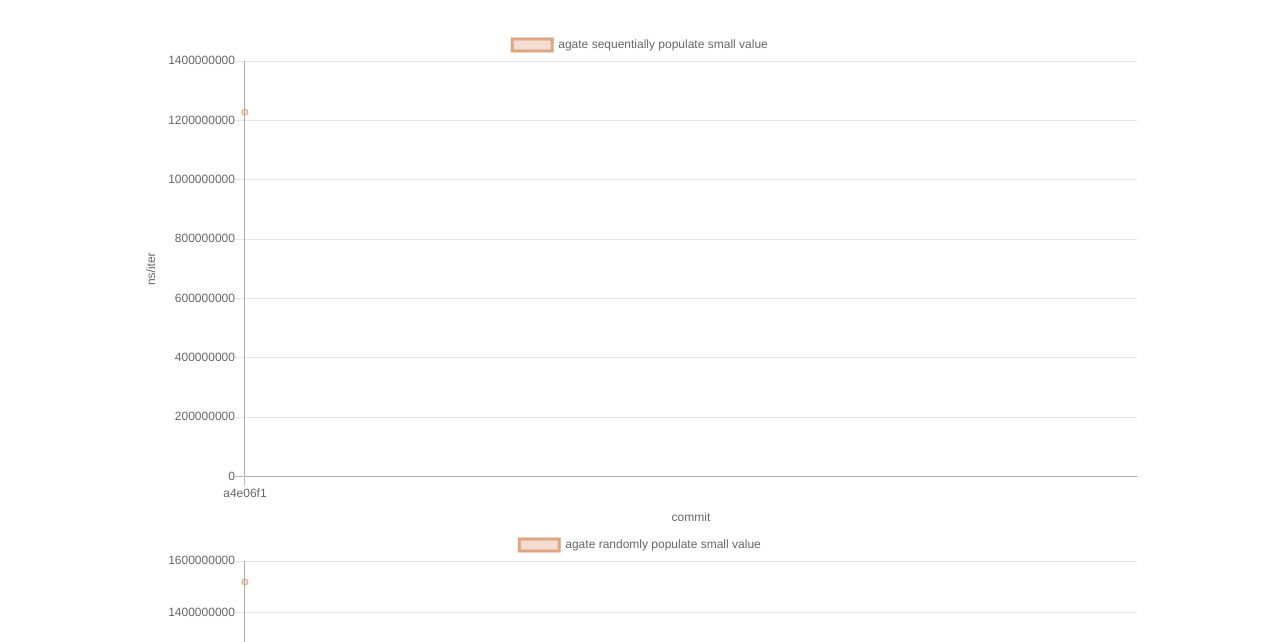
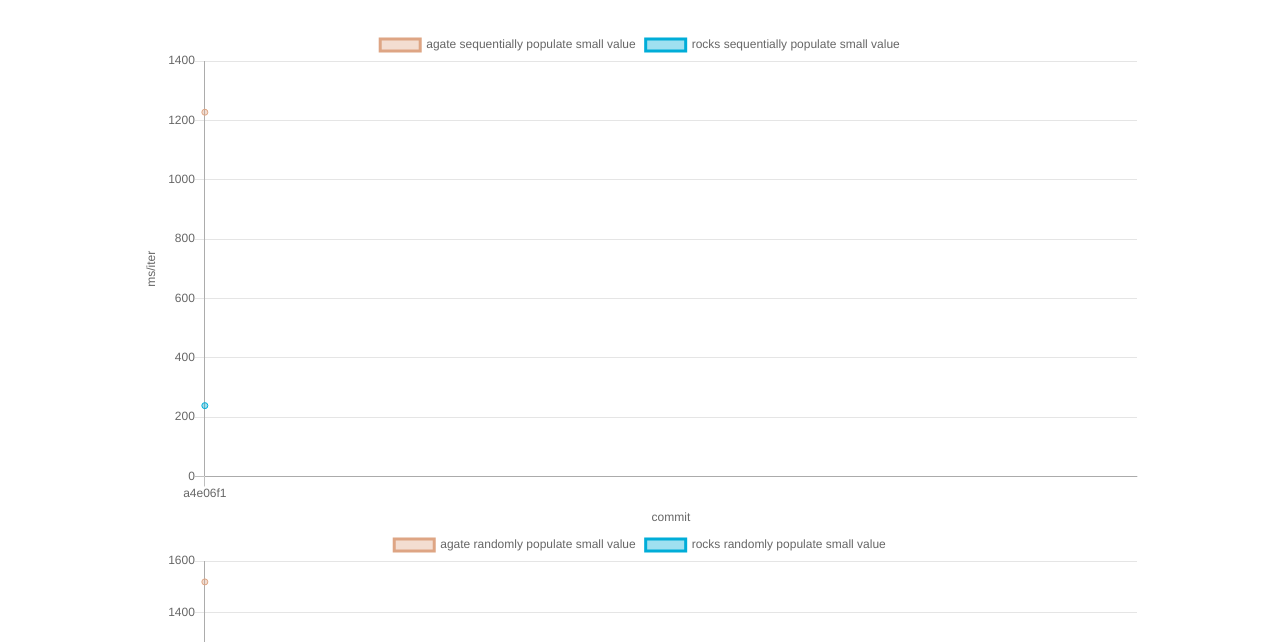
Before and after one commit to tikv/agatedb, a plain HTML site: page dev/bench/index.html in a window 1280 px wide. Shown: the part 158-800 px from the top of the page. Drawn offline with nearby package versions, Linux system fonts and the light colour scheme.

Commit message:
update index
Signed-off-by: GanZiheng <ganziheng98@gmail.com>

```diff
--- a/dev/bench/index.html
+++ b/dev/bench/index.html
@@ -1,39 +1,46 @@
 <!DOCTYPE html>
 <html>
+
 <head>
   <meta charset="utf-8" />
   <meta name="viewport" content="width=device-width, minimum-scale=1.0, initial-scale=1, user-scalable=yes" />
   <style>
     html {
-        font-family: BlinkMacSystemFont,-apple-system,"Segoe UI",Roboto,Oxygen,Ubuntu,Cantarell,"Fira Sans","Droid Sans","Helvetica Neue",Helvetica,Arial,sans-serif;
+      font-family: BlinkMacSystemFont, -apple-system, "Segoe UI", Roboto, Oxygen, Ubuntu, Cantarell, "Fira Sans", "Droid Sans", "Helvetica Neue", Helvetica, Arial, sans-serif;
       -webkit-font-smoothing: antialiased;
       background-color: #fff;
       font-size: 16px;
     }
+
     body {
       color: #4a4a4a;
       margin: 8px;
       font-size: 1em;
       font-weight: 400;
     }
+
     header {
       margin-bottom: 8px;
       display: flex;
       flex-direction: column;
     }
+
     main {
       width: 100%;
       display: flex;
       flex-direction: column;
     }
+
     a {
       color: #3273dc;
       cursor: pointer;
       text-decoration: none;
     }
+
     a:hover {
       color: #000;
     }
+
     button {
       color: #fff;
       background-color: #3298dc;
@@ -41,36 +48,44 @@
       cursor: pointer;
       text-align: center;
     }
+
     button:hover {
       background-color: #2793da;
       flex: none;
     }
+
     .spacer {
       flex: auto;
     }
+
     .small {
       font-size: 0.75rem;
     }
+
     footer {
       margin-top: 16px;
       display: flex;
       align-items: center;
     }
+
     .header-label {
       margin-right: 4px;
     }
+
     .benchmark-set {
       margin: 8px 0;
       width: 100%;
       display: flex;
       flex-direction: column;
     }
+
     .benchmark-title {
       font-size: 3rem;
       font-weight: 600;
       word-break: break-word;
       text-align: center;
     }
+
     .benchmark-graphs {
       display: flex;
       flex-direction: row;
@@ -79,6 +94,7 @@
       flex-wrap: wrap;
       width: 100%;
     }
+
     .benchmark-chart {
       max-width: 1000px;
     }
@@ -101,45 +117,61 @@
   <footer>
     <button id="dl-button">Download data as JSON</button>
     <div class="spacer"></div>
-      <div class="small">Powered by <a rel="noopener" href="https://github.com/marketplace/actions/continuous-benchmark">github-action-benchmark</a></div>
+    <div class="small">Powered by <a rel="noopener"
+        href="https://github.com/marketplace/actions/continuous-benchmark">github-action-benchmark</a></div>
   </footer>
 
   <script src="https://cdn.jsdelivr.net/npm/chart.js@2.9.2/dist/Chart.min.js"></script>
   <script src="data.js"></script>
   <script id="main-script">
     'use strict';
-      (function() {
+    (function () {
       // Colors from https://github.com/github/linguist/blob/master/lib/linguist/languages.yml
       const toolColors = {
-          cargo: '#dea584',
-          go: '#00add8',
-          benchmarkjs: '#f1e05a',
-          benchmarkluau: '#000080',
-          pytest: '#3572a5',
-          googlecpp: '#f34b7d',
-          catch2: '#f34b7d',
-          julia: '#a270ba',
-          benchmarkdotnet: '#178600',
-          customBiggerIsBetter: '#38ff38',
-          customSmallerIsBetter: '#ff3838',
+        agate: '#dea584',
+        rocks: '#00add8',
         _: '#333333'
       };
+
+      const benchKinds = ['sequentially populate small value', 'randomly populate small value', 'randread small value', 'iterate small value', 'sequentially populate large value', 'randomly populate large value', 'randread large value', 'iterate large value'];
+
+      function removeFirstWord(str) {
+        const indexOfSpace = str.indexOf(' ');
+
+        if (indexOfSpace === -1) {
+          return '';
+        }
+
+        return str.substring(indexOfSpace + 1);
+      }
 
       function init() {
         function collectBenchesPerTestCase(entries) {
           const map = new Map();
+
+          for (const benchKind of benchKinds) {
+            map.set(benchKind, new Map());
+          }
+
           for (const entry of entries) {
-              const {commit, date, tool, benches} = entry;
+            const { commit, date, tool, benches } = entry;
             for (const bench of benches) {
               const result = { commit, date, tool, bench };
-                const arr = map.get(bench.name);
+              const kind = removeFirstWord(bench.name);
+              const m = map.get(kind);
+              if (m === undefined) {
+                console.error('Unknown bench name: ' + bench.name);
+              } else {
+                const arr = m.get(bench.name);
                 if (arr === undefined) {
-                  map.set(bench.name, [result]);
+                  m.set(bench.name, [result]);
                 } else {
                   arr.push(result);
                 }
               }
             }
+          }
+
           return map;
         }
 
@@ -174,18 +206,26 @@
           canvas.className = 'benchmark-chart';
           parent.appendChild(canvas);
 
-            const color = toolColors[dataset.length > 0 ? dataset[0].tool : '_'];
-            const data = {
-              labels: dataset.map(d => d.commit.id.slice(0, 7)),
-              datasets: [
-                {
-                  label: name,
-                  data: dataset.map(d => d.bench.value),
+          const entries = Array.from(dataset.entries());
+
+          const labels = entries[0][1].map(d => d.commit.id.slice(0, 7));
+          const datasets = [];
+          for (const [lineName, lineData] of entries) {
+            const color = toolColors[lineName.split(' ')[0]];
+
+            datasets.push({
+              label: lineName,
+              data: lineData.map(d => d.bench.value / 1000000),
               borderColor: color,
               backgroundColor: color + '60', // Add alpha for #rrggbbaa
+            });
           }
-              ],
-            };
+
+          const data = {
+            labels: labels,
+            datasets: datasets,
+          }
+
           const options = {
             scales: {
               xAxes: [
@@ -200,7 +240,7 @@
                 {
                   scaleLabel: {
                     display: true,
-                      labelString: dataset.length > 0 ? dataset[0].bench.unit : '',
+                    labelString: "ms/iter",
                   },
                   ticks: {
                     beginAtZero: true,
@@ -211,13 +251,13 @@
             tooltips: {
               callbacks: {
                 afterTitle: items => {
-                    const {index} = items[0];
-                    const data = dataset[index];
+                  const item = items[0];
+                  const data = entries[item.datasetIndex][1][item.index];
                   return '\n' + data.commit.message + '\n\n' + data.commit.timestamp + ' committed by @' + data.commit.committer.username + '\n';
                 },
                 label: item => {
                   let label = item.value;
-                    const { range, unit } = dataset[item.index].bench;
+                  const { range, unit } = entries[item.datasetIndex][1][item.index].bench;
                   label += ' ' + unit;
                   if (range) {
                     label += ' (' + range + ')';
@@ -225,7 +265,7 @@
                   return label;
                 },
                 afterLabel: item => {
-                    const { extra } = dataset[item.index].bench;
+                  const { extra } = entries[item.datasetIndex][1][item.index].bench;
                   return extra ? '\n' + extra : '';
                 }
               }
@@ -236,7 +276,7 @@
               }
               // XXX: Undocumented. How can we know the index?
               const index = activeElems[0]._index;
-                const url = dataset[index].commit.url;
+              const url = entries[0][1][index].commit.url;
               window.open(url, '_blank');
             },
           };
@@ -262,13 +302,14 @@
           graphsElem.className = 'benchmark-graphs';
           setElem.appendChild(graphsElem);
 
-            for (const [benchName, benches] of benchSet.entries()) {
-              renderGraph(graphsElem, benchName, benches)
+          for (const benchKind of benchKinds) {
+            const map = benchSet.get(benchKind);
+            renderGraph(graphsElem, benchKind, map)
           }
         }
 
         const main = document.getElementById('main');
-          for (const {name, dataSet} of dataSets) {
+        for (const { name, dataSet } of dataSets) {
           renderBenchSet(name, dataSet, main);
         }
       }
@@ -277,4 +318,5 @@
     })();
   </script>
 </body>
+
 </html>
```
Lines whose indentation alone changed are shown as unchanged.
